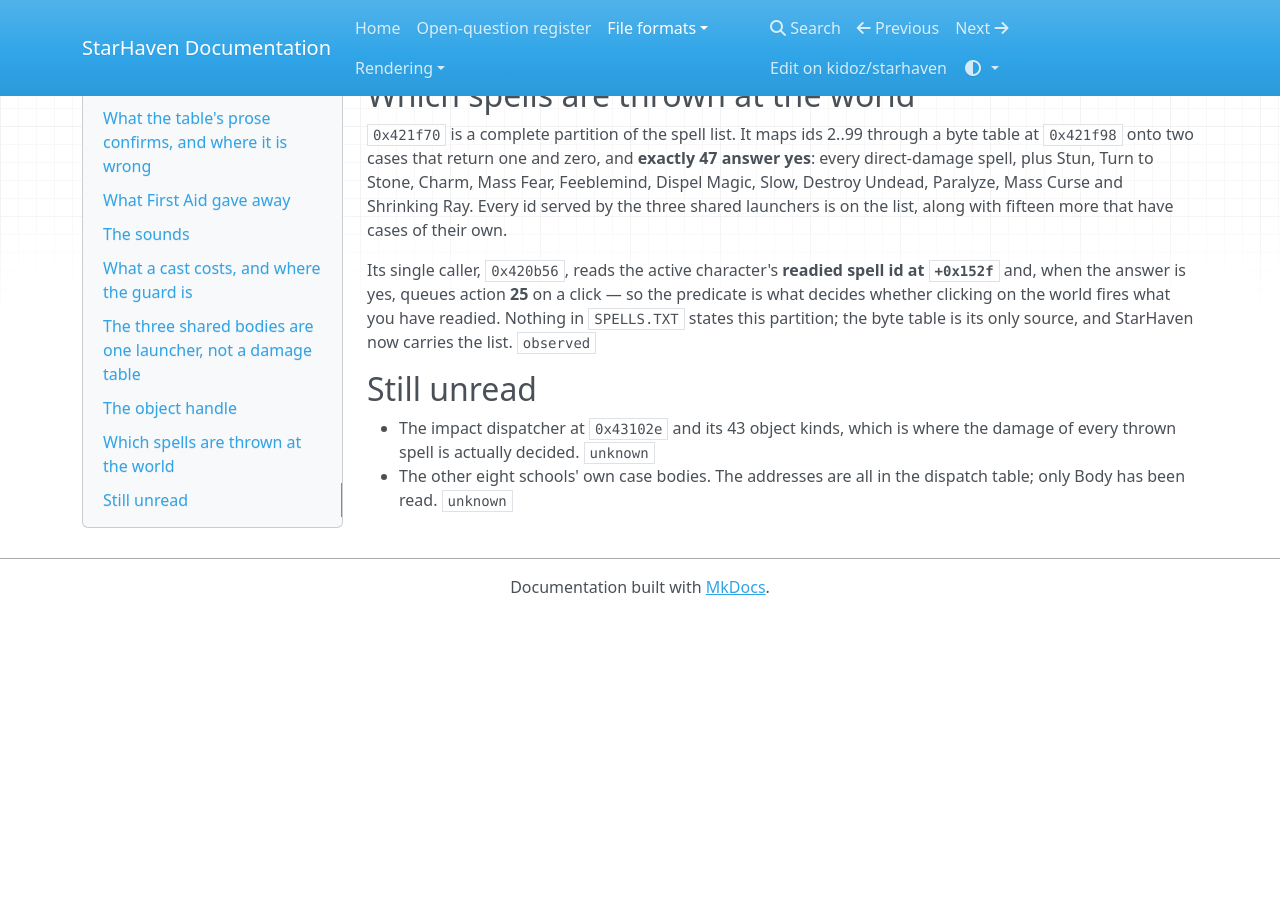
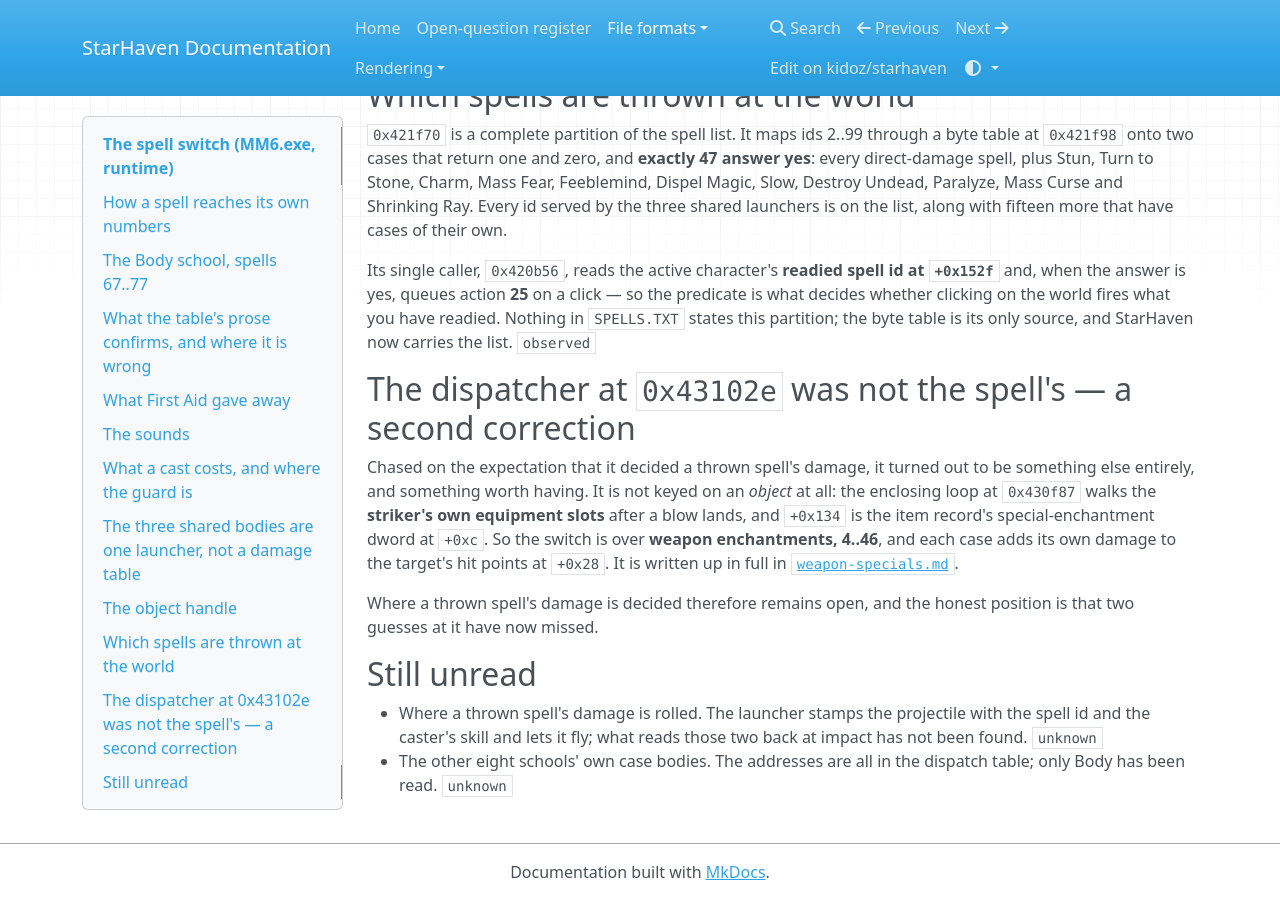
Before and after one commit to kidoz/starhaven, an MkDocs documentation site: the page built from docs/formats/spell-switch.md, in a window 1280 px wide and 900 px high, scrolled down 3090 px. Built offline with MkDocs 1.6.1, drawn with Linux system fonts in a browser that asks for light colours; nearby versions of some CDN libraries; before the commit the page ends 3705 px from its top, so only the background shows below that.

```diff
--- a/docs/formats/spell-switch.md
+++ b/docs/formats/spell-switch.md
@@ -162,9 +162,24 @@
 byte table is its only source, and StarHaven now carries the list.
 `observed`
 
+## The dispatcher at `0x43102e` was not the spell's — a second correction
+
+Chased on the expectation that it decided a thrown spell's damage, it turned
+out to be something else entirely, and something worth having. It is not
+keyed on an *object* at all: the enclosing loop at `0x430f87` walks the
+**striker's own equipment slots** after a blow lands, and `+0x134` is the
+item record's special-enchantment dword at `+0xc`. So the switch is over
+**weapon enchantments, 4..46**, and each case adds its own damage to the
+target's hit points at `+0x28`. It is written up in full in
+[`weapon-specials.md`](weapon-specials.md).
+
+Where a thrown spell's damage is decided therefore remains open, and the
+honest position is that two guesses at it have now missed.
+
 ## Still unread
 
-- The impact dispatcher at `0x43102e` and its 43 object kinds, which is
-  where the damage of every thrown spell is actually decided. `unknown`
+- Where a thrown spell's damage is rolled. The launcher stamps the
+  projectile with the spell id and the caster's skill and lets it fly; what
+  reads those two back at impact has not been found. `unknown`
 - The other eight schools' own case bodies. The addresses are all in the
   dispatch table; only Body has been read. `unknown`
--- a/mkdocs.yml
+++ b/mkdocs.yml
@@ -51,6 +51,7 @@
       - Paperdoll: formats/paperdoll.md
       - The player record: formats/player-record.md
       - The spell switch: formats/spell-switch.md
+      - Weapon specials: formats/weapon-specials.md
   - Rendering:
       - Software rasterizer: rendering/software-rasterizer.md
       - Terrain coloring: rendering/terrain-coloring.md
```
Also changed, not shown: README.md (+13 -0 lines), docs/formats/weapon-specials.md (added, +78 -0 lines), 4 other files.
